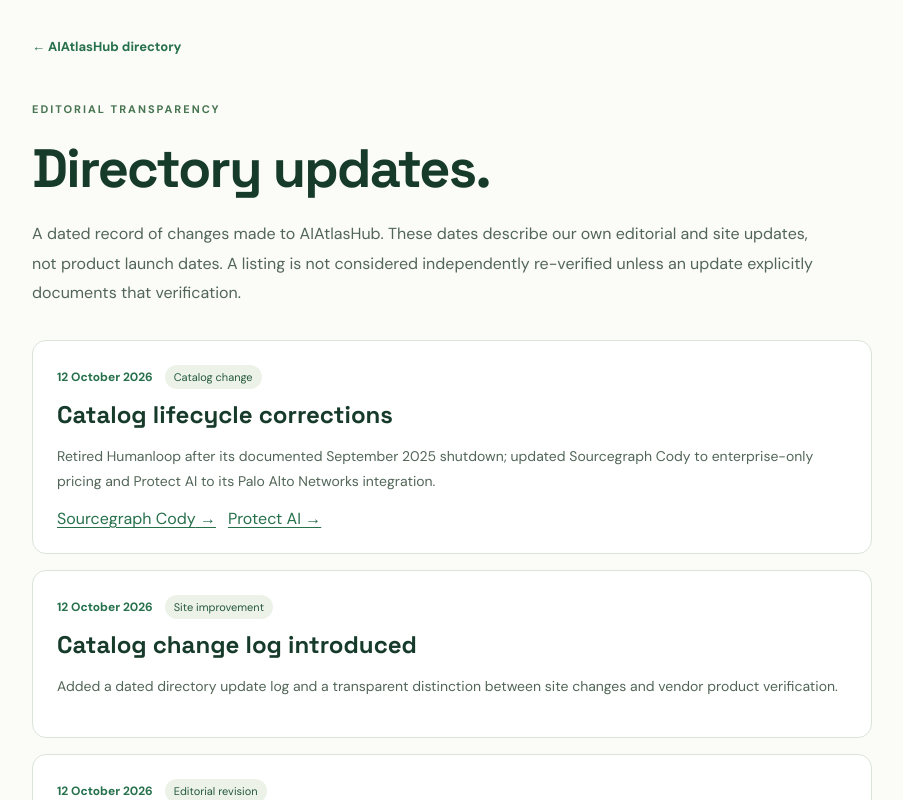
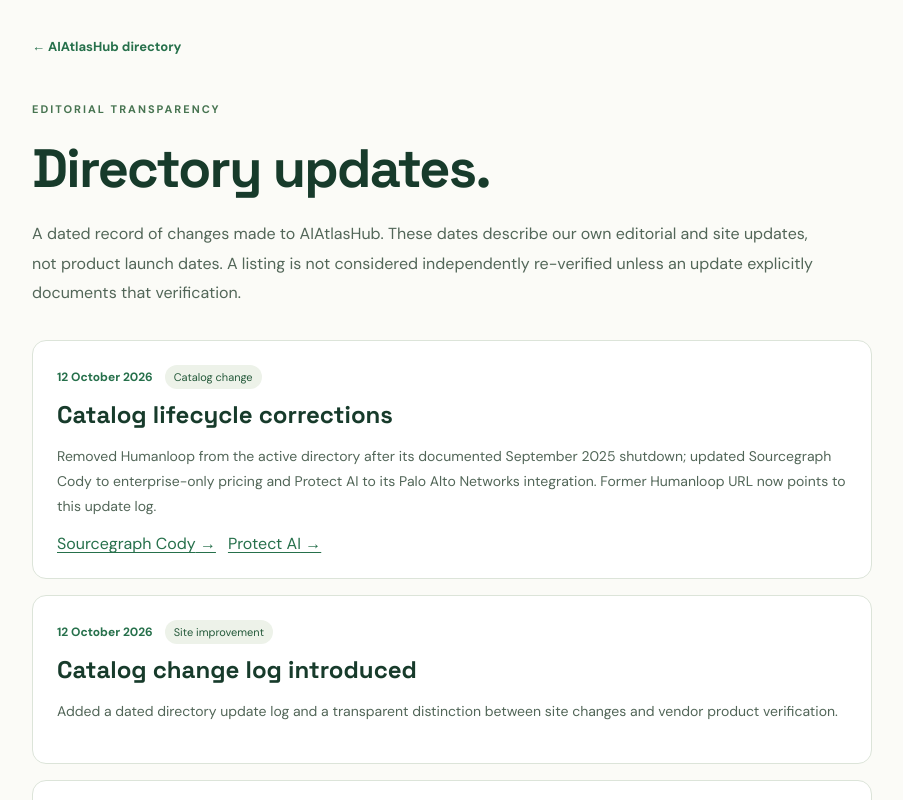
Before and after one commit to rajat-ray/AIAtlasHub, a Next.js app: page /updates in a window 1280 px wide. Shown: the top 800 px of the page, without its empty margins (28-931 px from the left). Built offline with nearby package versions, Linux system fonts and the light colour scheme; no server answers.

Commit message:
Clarify retired Humanloop record and former listing redirect

```diff
--- a/data/catalog-updates.ts
+++ b/data/catalog-updates.ts
@@ -11,7 +11,7 @@
  kind:'catalog'|'editorial'|'site';
 };
 export const catalogUpdates:CatalogUpdate[]=[
- {date:'2026-10-12',title:'Catalog lifecycle corrections',summary:'Retired Humanloop after its documented September 2025 shutdown; updated Sourcegraph Cody to enterprise-only pricing and Protect AI to its Palo Alto Networks integration.',toolNames:['Sourcegraph Cody','Protect AI'],kind:'catalog'},
+ {date:'2026-10-12',title:'Catalog lifecycle corrections',summary:'Removed Humanloop from the active directory after its documented September 2025 shutdown; updated Sourcegraph Cody to enterprise-only pricing and Protect AI to its Palo Alto Networks integration. Former Humanloop URL now points to this update log.',toolNames:['Sourcegraph Cody','Protect AI'],kind:'catalog'},
 
  {
   date:'2026-10-12',
```
